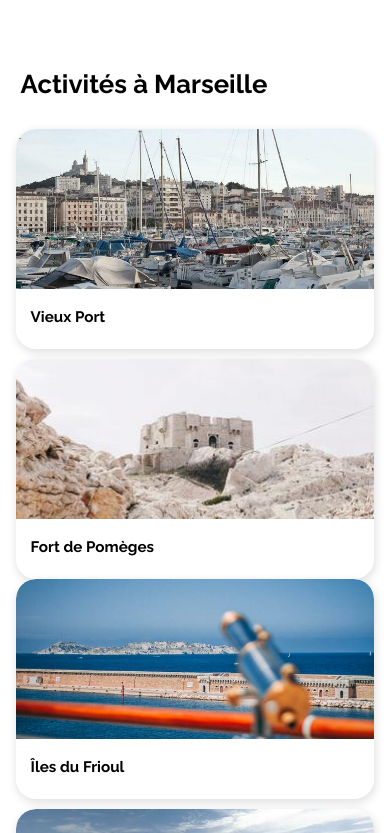
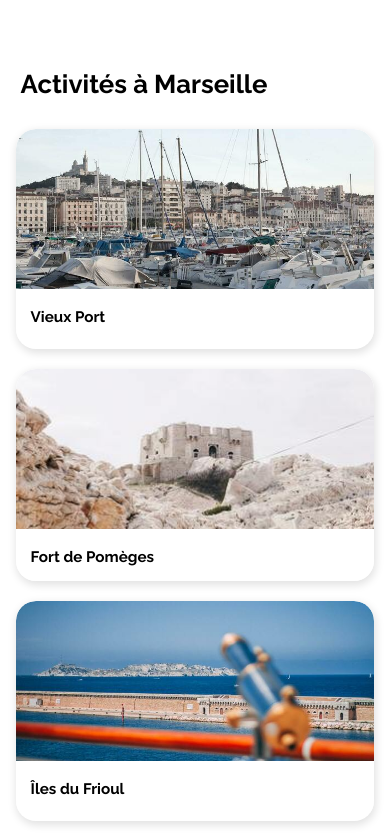
Before and after one commit to Jb-Dev-Couturier/Booki, a plain HTML site: page index.html in a window 390 px wide. Shown: the part 3500-4333 px from the top of the page. Drawn offline with Linux system fonts and the light colour scheme.

Commit message:
Update style.css

```diff
--- a/css/style.css
+++ b/css/style.css
@@ -127,7 +127,7 @@ header ul li:nth-child(2) a:hover{
 /* !Main ////////////////////////////////////////////*/
 
 main {
-  width: 100%;
+  width: 95%;
   max-width: 1440px;
   margin: auto;
 }
@@ -770,7 +770,7 @@ main {
 }
 }
 
-@media screen and (max-width: 992px) {
+@media screen and (max-width: 1000px) {
 
   .filters ul{
     flex-wrap: wrap;
@@ -793,6 +793,7 @@ main {
     flex-wrap: wrap;
     justify-content: center;
     align-items: center;
+    gap: 20px;
   }
   .card-box-activity#activity-1 {
     width: 680px;
@@ -995,8 +996,9 @@ main {
     padding: 10px 5px;
   }
   .small-1{
-    display: block;
+    display: flex;
     width: 100%;
+
   }
   .card-box-activity#activity-1 {
     width: 100%;
```
